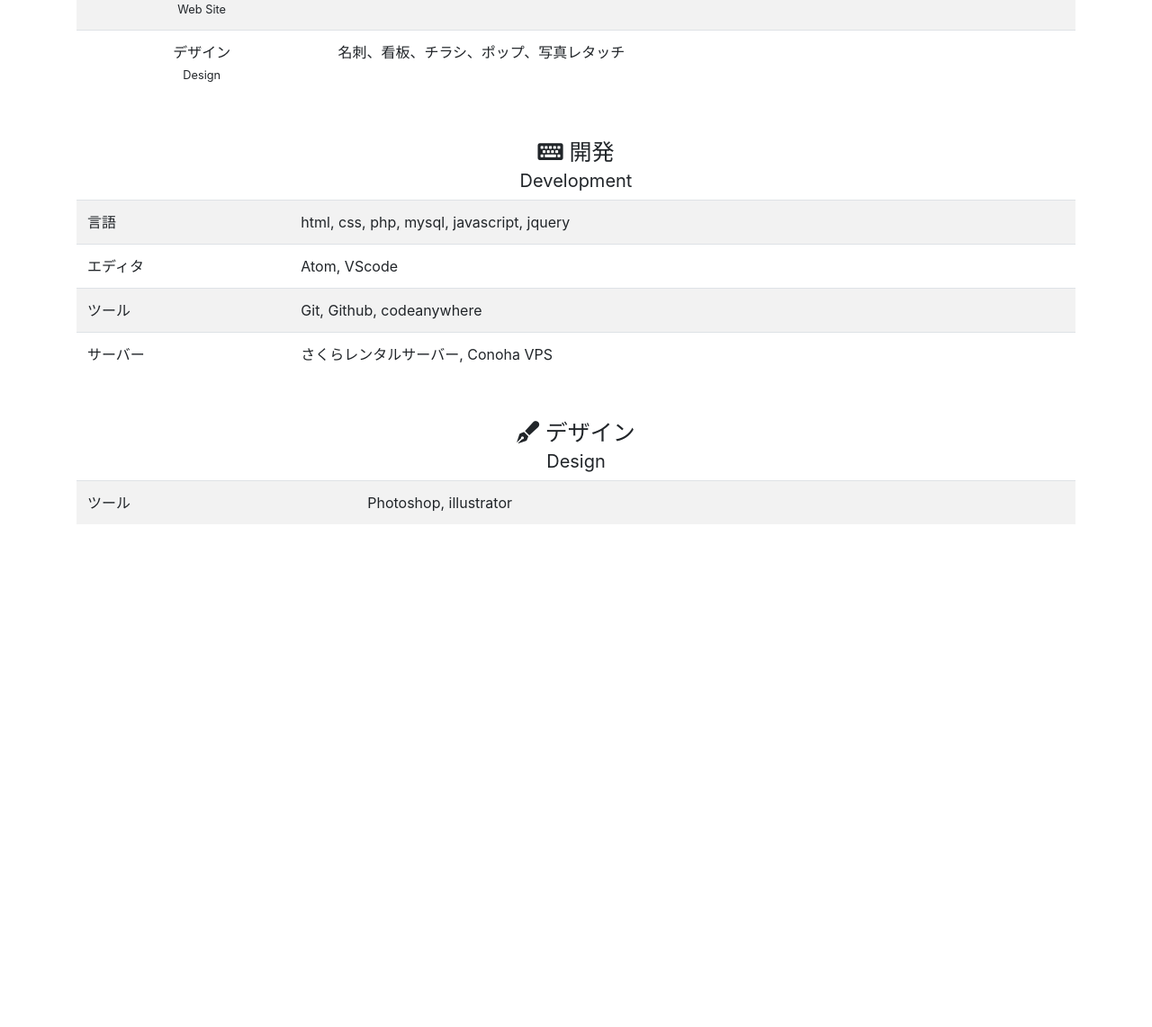
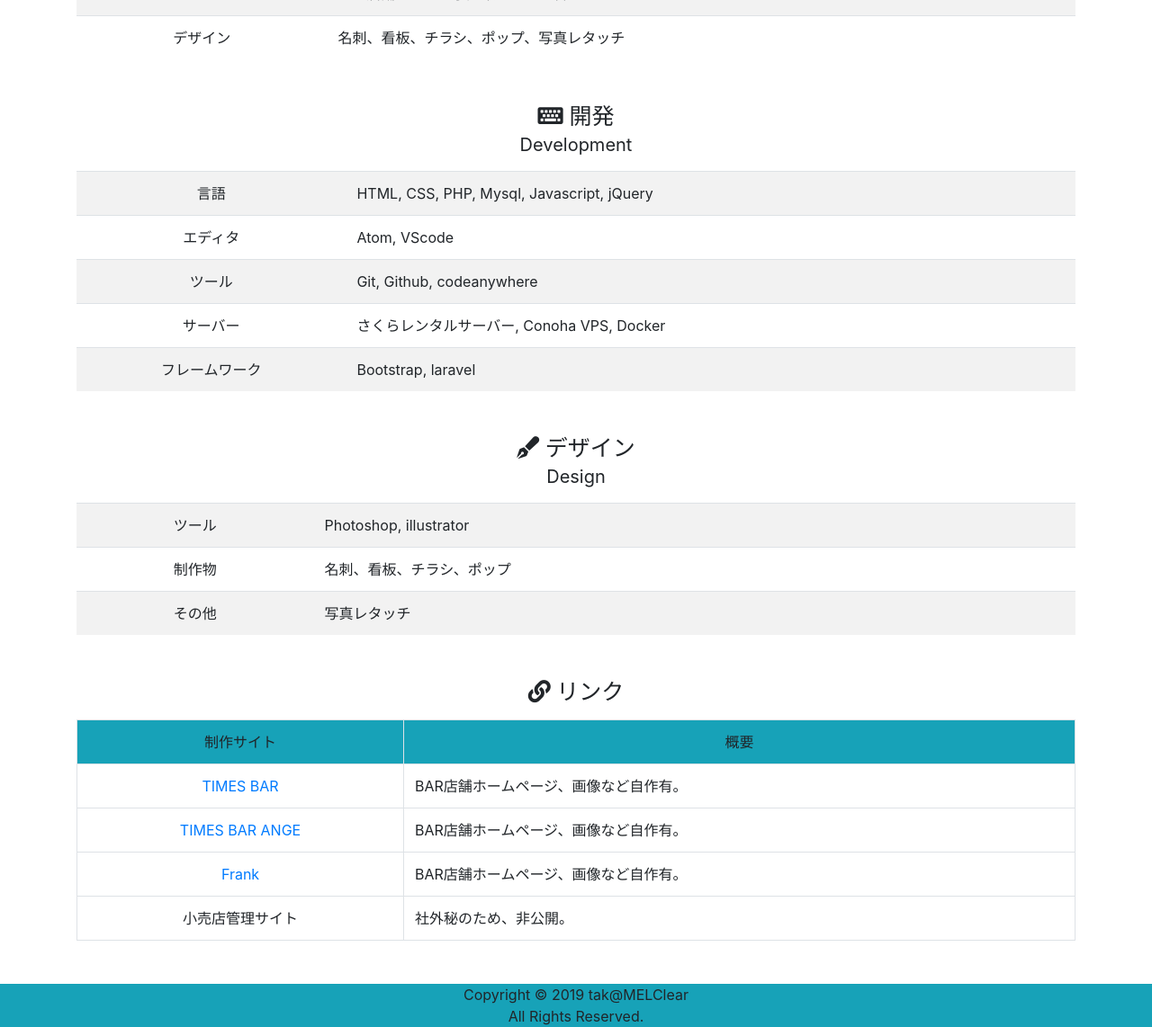
Before and after one commit to t-fen-aco/t-fen-aco.github.io, a plain HTML site: page index.html in a window 1280 px wide. Shown: the part 293-1435 px from the top of the page at 90% size. Before the commit the page ends 892 px from the top, so only its background shows below. Drawn offline with nearby package versions, Linux system fonts and the light colour scheme.

Commit message:
おおかた完成

```diff
--- a/css/main.css
+++ b/css/main.css
@@ -6,3 +6,6 @@
 h1 {
   font-size: 25px;
 }
+td a {
+  display: block;
+}
--- a/index.html
+++ b/index.html
@@ -14,10 +14,10 @@
 </head>
 <body>
   <div class="container bg-info pb-3">
-    <h1 class="text-center">t-fen-aco</h1>
+    <h1 class="text-center">tak@MELClear</h1>
     <div class="card">
       <div class="card-header text-center">
-        t-fen-aco
+        tak@MELClear
       </div>
       <div class="card-text text-center p-1">
         フリーでWebサイト制作やチラシ、看板、名刺等のデザインをしています。
@@ -26,57 +26,98 @@
   </div>
   <div class="container">
     <section class="mt-5">
+      <h1 class="text-center mb-3">
+        <i class="fas fa-laptop-code"></i> 活動実績<br />
+        <small>Achievement</small>
+      </h1>
       <table class="table table-striped w-100">
-        <h1 class="text-center">
-          <i class="fas fa-laptop-code"></i> 活動実績<br />
-          <small>Achievement</small>
-        </h1>
         <tr>
-          <td class="text-center">ウェブサイト<br /><small>Web Site</small></td>
+          <td class="text-center">ウェブサイト</td>
           <td>BAR店舗ページ、小売業トータル管理システム</td>
         </tr>
         <tr>
-          <td class="text-center">デザイン<br /><small>Design</small></td>
+          <td class="text-center">デザイン</td>
           <td>名刺、看板、チラシ、ポップ、写真レタッチ</td>
         </tr>
       </table>
     </section>
     <section class="mt-5">
-      <h1 class="text-center">
+      <h1 class="text-center mb-3">
         <i class="fas fa-keyboard"></i> 開発<br />
         <small>Development</small>
       </h1>
       <table class="table table-striped">
         <tr>
-          <td>言語</td>
-          <td>html, css, php, mysql, javascript, jquery</td>
+          <td class="text-center">言語</td>
+          <td>HTML, CSS, PHP, Mysql, Javascript, jQuery</td>
         </tr>
         <tr>
-          <td>エディタ</td>
+          <td class="text-center">エディタ</td>
           <td>Atom, VScode</td>
         </tr>
         <tr>
-          <td>ツール</td>
+          <td class="text-center">ツール</td>
           <td>Git, Github, codeanywhere</td>
         </tr>
         <tr>
-          <td>サーバー</td>
-          <td>さくらレンタルサーバー, Conoha VPS</td>
+          <td class="text-center">サーバー</td>
+          <td>さくらレンタルサーバー, Conoha VPS, Docker</td>
+        </tr>
+        <tr>
+          <td class="text-center">フレームワーク</td>
+          <td>Bootstrap, laravel</td>
         </tr>
       </table>
     </section>
     <section class="mt-5">
-      <h1 class="text-center">
+      <h1 class="text-center mb-3">
         <i class="fas fa-pen-fancy"></i> デザイン<br />
         <small>Design</small>
       </h1>
       <table class="table table-striped">
         <tr>
-          <td>ツール</td>
+          <td class="text-center">ツール</td>
           <td>Photoshop, illustrator</td>
+        </tr>
+        <tr>
+          <td class="text-center">制作物</td>
+          <td>名刺、看板、チラシ、ポップ</td>
+        </tr>
+        <tr>
+          <td class="text-center">その他</td>
+          <td>写真レタッチ</td>
+        </tr>
+      </table>
+    </section>
+    <section class="mt-5 mb-5">
+      <h1 class="text-center mb-3"><i class="fas fa-link"></i> リンク</h1>
+      <table class="table table-bordered">
+        <tr>
+          <td class="text-center bg-info">制作サイト</td>
+          <td class="text-center bg-info">概要</td>
+        </tr>
+        <tr>
+          <td class="text-center"><a href="https://times-bar.com">TIMES BAR</a></td>
+          <td>BAR店舗ホームページ、画像など自作有。</td>
+        </tr>
+        <tr>
+          <td class="text-center"><a href="https://timesbar-ange.com">TIMES BAR ANGE</a></td>
+          <td>BAR店舗ホームページ、画像など自作有。</td>
+        </tr>
+        <tr>
+          <td class="text-center"><a href="https://girlsbar-frank.com">Frank</a></td>
+          <td>BAR店舗ホームページ、画像など自作有。</td>
+        </tr>
+        <tr>
+          <td class="text-center">小売店管理サイト</td>
+          <td>社外秘のため、非公開。</td>
         </tr>
       </table>
     </section>
   </div>
+  <footer class="bg-info text-center">
+    Copyright © 2019 tak@MELClear<br />
+    All Rights Reserved.
+  </footer>
 </body>
 </html>
```
